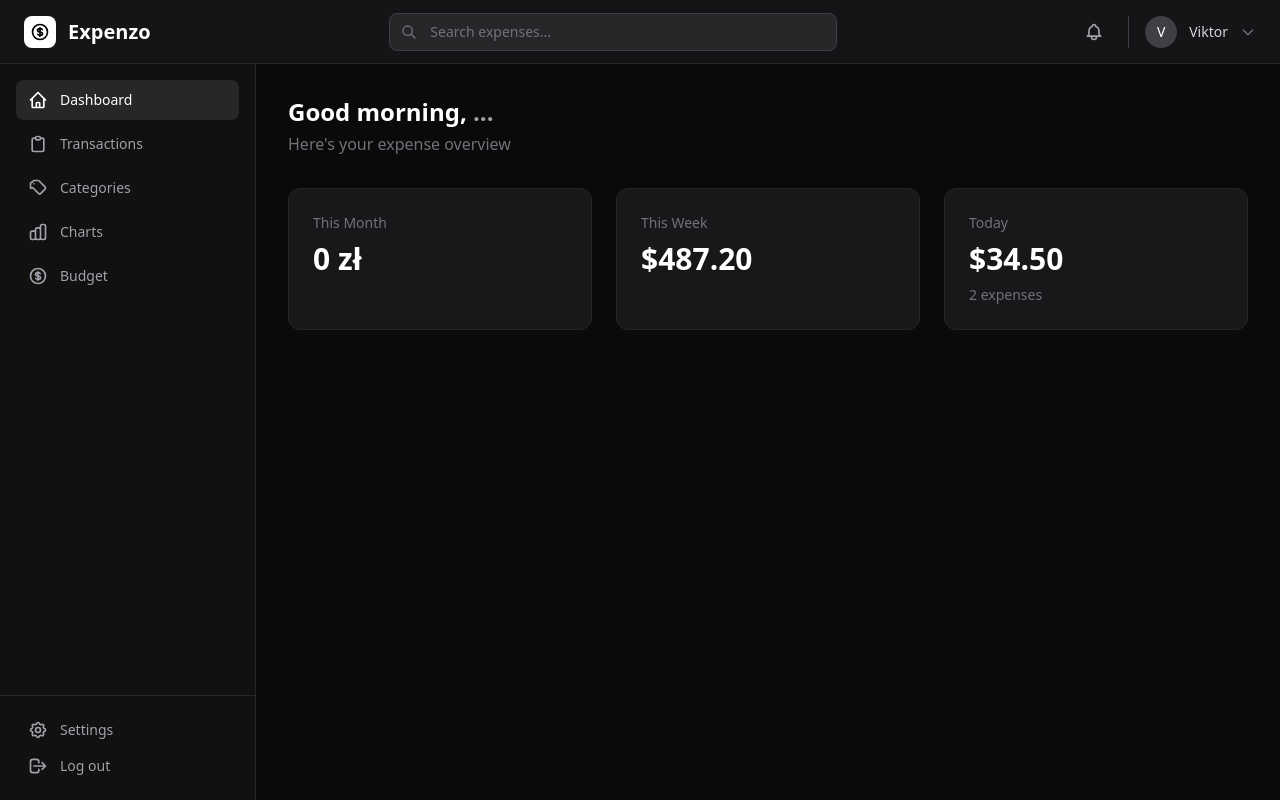
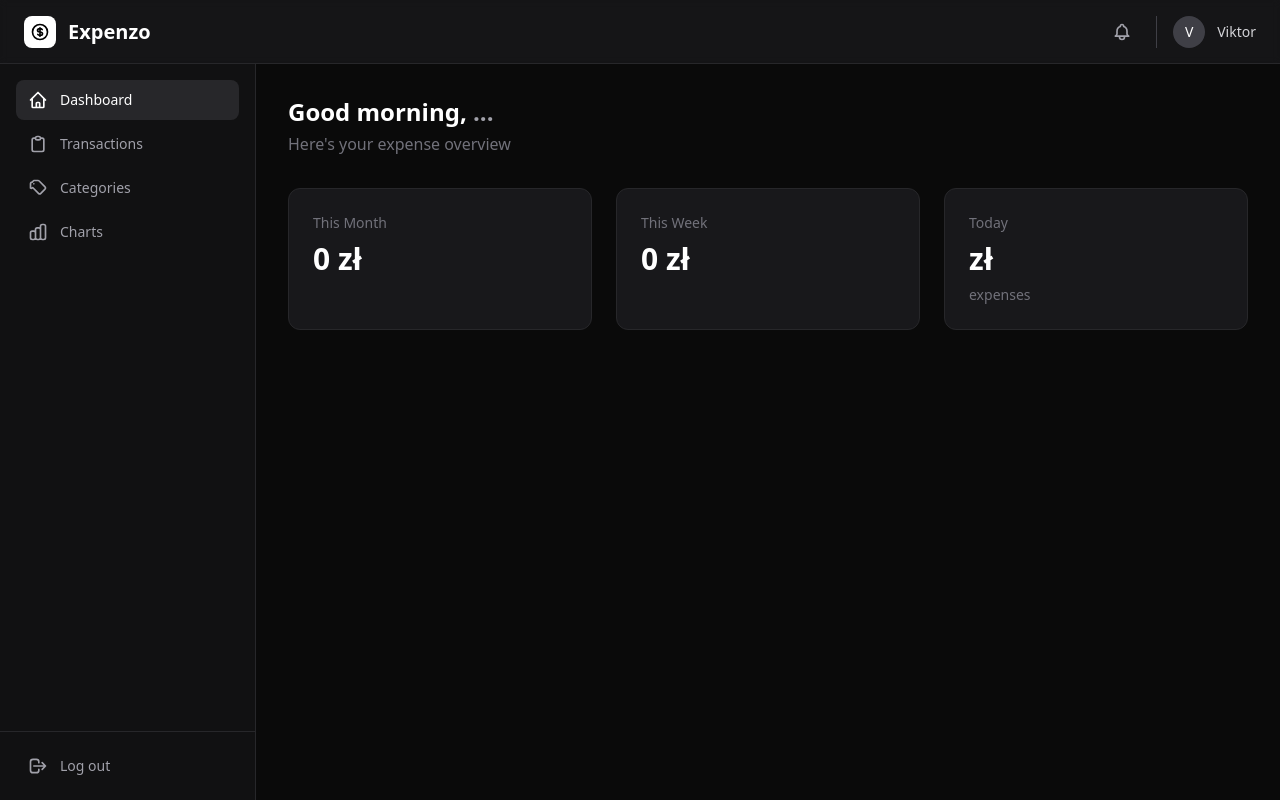
Before and after one commit to Mieszek123/Expense-tracker, a FastAPI app: template frontend/templates/dashboard.html in a window 1280 px wide. Run offline with FastAPI, Linux system fonts and the light colour scheme; the template is opened without the code that fills it, so the values that code supplies are empty; some libraries are stand-ins or nearby versions.

Commit message:
all done!

```diff
--- a/app/routes.py
+++ b/app/routes.py
@@ -1,4 +1,4 @@
-from datetime import datetime, timedelta
+from datetime import datetime, timedelta, timezone
 
 from fastapi import APIRouter, Request, Depends, HTTPException, Response
 from fastapi.templating import Jinja2Templates
@@ -200,3 +200,43 @@
         "sum_expense": sum_expense,
         "sum_income": sum_income
     }
+
+@router.get("/api/week_transactions")
+async def week_transactions(current_user: str = Depends(get_current_user_from_cookie), db: Session = Depends(get_db)):
+    now = datetime.now()
+    seven_days_ago = now - timedelta(days=7)
+
+    transactions = db.query(Transaction).filter(
+        Transaction.user_id == current_user.id,
+        Transaction.created_at >= seven_days_ago
+    ).all()
+
+    sum_expense = sum(t.amount for t in transactions if t.type == "expense") or 0
+    sum_income = sum(t.amount for t in transactions if t.type == "income") or 0
+    sum_all = sum_income - sum_expense
+
+    return {
+        "sum_all": sum_all,
+    }
+
+@router.get("/api/today_transactions")
+async def today_transactions(current_user: str = Depends(get_current_user_from_cookie), db: Session = Depends(get_db)):
+    today_start = datetime.now(timezone.utc).replace(hour=0, minute=0, second=0, microsecond=0)
+    tomorrow_start = today_start + timedelta(days=1)
+
+    transactions = db.query(Transaction).filter(
+        Transaction.user_id == current_user.id,
+        Transaction.created_at >= today_start,
+        Transaction.created_at < tomorrow_start
+    ).all()
+
+    transactions_len = len(transactions)
+
+    sum_expense = sum(t.amount for t in transactions if t.type == "expense") or 0
+    sum_income = sum(t.amount for t in transactions if t.type == "income") or 0
+    sum_all = sum_income - sum_expense
+
+    return {
+        "sum_all": sum_all,
+        "transactions_len": transactions_len
+    }
--- a/frontend/static/app.js
+++ b/frontend/static/app.js
@@ -77,15 +77,21 @@
         const activePage = document.querySelector('.page.active')?.id
 
         if (activePage === 'dashboard') {
-            renderTransactions(allTransactions, 5)  // dashboard = 5
-        } else if (activePage === 'transactions') {
-            renderTransactions(allTransactions)  // transactions = wszystkie
+            renderTransactions(allTransactions, 5)
+        }
+        else if (activePage === 'transactions') {
+            renderTransactions(allTransactions)
+        }
+        else if (activePage === 'charts') {
+            renderChart()
         }
 
+
         await monthTransaction()
+        await weekTransaction()
+        todayTransaction()
 
     } catch (error) {
-        // To pokaże Ci DOKŁADNIE co się wywala i w której linii
         console.error("BŁĄD w loadDashboard:", error)
     }
 
@@ -113,7 +119,6 @@
 }
 
 function navigate(page) {
-    loadDashboard()
     document.querySelectorAll('.page').forEach(p => p.classList.remove('active'))
     document.getElementById(page).classList.add('active')
 
@@ -125,6 +130,14 @@
     document.querySelector(`.nav-btn[data-page="${page}"]`).classList.add('bg-zinc-800', 'text-white')
     document.querySelector(`.nav-btn[data-page="${page}"]`).classList.remove('text-zinc-400')
 
+    if (page === 'dashboard') {
+        loadDashboard()
+    } else if (page === 'transactions') {
+        loadDashboard()
+    } else if (page === 'charts') {
+        loadDashboard()
+        setTimeout(() => renderChart(), 100)
+    }
 }
 
 async function addTransaction() {
@@ -141,7 +154,6 @@
     })
 
     if (res.ok) {
-        // Wyczyść formularz
         document.getElementById("transaction_name").value = ""
         document.getElementById("transaction_amount").value = ""
         document.getElementById("category_select").value = ""
@@ -176,4 +188,124 @@
     }
 }
 
+async function weekTransaction() {
+
+
+    const res = await fetch("/api/week_transactions")
+    const data = await res.json()
+
+    document.getElementById("this-week").textContent = data.sum_all
+
+    const fromLastWeek = document.getElementById("from-last-week")
+
+    if (data.sum_all >= 0) {
+        fromLastWeek.textContent = "You're saving money :)"
+        fromLastWeek.classList.remove('text-red-400')
+        fromLastWeek.classList.add('text-green-400')
+    } else {
+        fromLastWeek.textContent = "You're spending money :("
+        fromLastWeek.classList.remove('text-green-400')
+        fromLastWeek.classList.add('text-red-400')
+    }
+}
+
+async function todayTransaction() {
+
+
+    const res = await fetch("/api/today_transactions")
+    const data = await res.json()
+
+    document.getElementById("this-day").textContent = data.sum_all
+
+    document.getElementById("this-day-len").textContent = data.transactions_len
+
+}
+
+let chartInstance = null;
+
+async function renderChart() {
+    if (chartInstance) {
+        chartInstance.destroy()
+    }
+
+    const res = await fetch("/api/data")
+    const data = await res.json()
+
+    const categoryTotals = {}
+    const categoryColors = {}
+
+    data.transactions.forEach(t => {
+        if (t.type === 'expense') {
+            const categoryName = t.category || 'Unknown'
+
+            if (!categoryTotals[categoryName]) {
+                categoryTotals[categoryName] = 0
+                categoryColors[categoryName] = t.category_color || '#FF6B6B'
+            }
+            categoryTotals[categoryName] += Math.abs(t.amount)
+        }
+    })
+
+    if (Object.keys(categoryTotals).length === 0) {
+        return
+    }
+
+    const labels = Object.keys(categoryTotals)
+    const amounts = Object.values(categoryTotals)
+    const colors = labels.map(cat => categoryColors[cat] || '#FF6B6B')
+
+    const ctx = document.getElementById('myChart')
+
+    chartInstance = new Chart(ctx, {
+        type: 'bar',
+        data: {
+            labels: labels,
+            datasets: [{
+                label: 'Wydatki według kategorii',
+                data: amounts,
+                backgroundColor: colors,
+                borderColor: colors.map(c => c + '80'),
+                borderWidth: 1
+            }]
+        },
+        options: {
+            responsive: true,
+            maintainAspectRatio: false,
+            plugins: {
+                legend: {
+                    display: true,
+                    position: 'top',
+                },
+                title: {
+                    display: true,
+                    text: 'Wydatki według kategorii'
+                }
+            },
+            scales: {
+                y: {
+                    beginAtZero: true,
+                    title: {
+                        display: true,
+                        text: 'Kwota (zł)'
+                    }
+                },
+                x: {
+                    title: {
+                        display: true,
+                        text: 'Kategoria'
+                    }
+                }
+            }
+        }
+    })
+}
+
+async function logOut(){
+    const res = await fetch("/api/logout")
+    if (res.ok || res.status === 303) {
+        window.location.href = "/login"
+    }
+}
+
+
 document.addEventListener('DOMContentLoaded', loadDashboard)
--- a/frontend/templates/dashboard.html
+++ b/frontend/templates/dashboard.html
@@ -5,7 +5,9 @@
     <meta name="viewport" content="width=device-width, initial-scale=1.0">
     <title>Dashboard - Expenzo</title>
     <script src="https://cdn.tailwindcss.com"></script>
+    <script src="https://cdn.jsdelivr.net/npm/chart.js"></script>
     <script src="/static/app.js"></script>
+
     <style>
         body { background-color: #0a0a0a; }
         .page { display: none; }
@@ -31,15 +33,6 @@
                 <span class="text-xl font-semibold">Expenzo</span>
             </div>
 
-            <!-- Search -->
-            <div class="hidden md:flex items-center flex-1 max-w-md mx-8">
-                <div class="relative w-full">
-                    <svg class="absolute left-3 top-1/2 -translate-y-1/2 w-4 h-4 text-zinc-500" fill="none" stroke="currentColor" viewBox="0 0 24 24">
-                        <path stroke-linecap="round" stroke-linejoin="round" stroke-width="2" d="M21 21l-6-6m2-5a7 7 0 11-14 0 7 7 0 0114 0z"/>
-                    </svg>
-                    <input type="text" placeholder="Search expenses..." class="w-full bg-zinc-800 border border-zinc-700 rounded-lg pl-10 pr-4 py-2 text-sm text-white placeholder-zinc-500 focus:outline-none focus:border-zinc-600">
-                </div>
-            </div>
 
             <!-- User -->
             <div class="flex items-center gap-4">
@@ -51,9 +44,6 @@
                 <div class="flex items-center gap-3 pl-4 border-l border-zinc-700">
                     <div id="nav_letter" class="w-8 h-8 bg-zinc-700 rounded-full flex items-center justify-center text-sm font-medium">V</div>
                     <span id="nav_username" class="text-sm text-zinc-300 hidden sm:block">Viktor</span>
-                    <svg class="w-4 h-4 text-zinc-500" fill="none" stroke="currentColor" viewBox="0 0 24 24">
-                        <path stroke-linecap="round" stroke-linejoin="round" stroke-width="2" d="M19 9l-7 7-7-7"/>
-                    </svg>
                 </div>
             </div>
         </div>
@@ -84,30 +74,17 @@
                     </svg>
                     <span class="text-sm">Categories</span>
                 </button>
-                <button class="flex items-center gap-3 px-3 py-2.5 text-zinc-400 hover:text-white hover:bg-zinc-800/50 rounded-lg transition-colors w-full">
+                <button onclick="navigate('charts')" data-page="charts" class="nav-btn flex flex items-center gap-3 px-3 py-2.5 text-zinc-400 hover:text-white hover:bg-zinc-800/50 rounded-lg transition-colors w-full">
                     <svg class="w-5 h-5" fill="none" stroke="currentColor" viewBox="0 0 24 24">
                         <path stroke-linecap="round" stroke-linejoin="round" stroke-width="2" d="M9 19v-6a2 2 0 00-2-2H5a2 2 0 00-2 2v6a2 2 0 002 2h2a2 2 0 002-2zm0 0V9a2 2 0 012-2h2a2 2 0 012 2v10m-6 0a2 2 0 002 2h2a2 2 0 002-2m0 0V5a2 2 0 012-2h2a2 2 0 012 2v14a2 2 0 01-2 2h-2a2 2 0 01-2-2z"/>
                     </svg>
                     <span class="text-sm">Charts</span>
                 </button>
-                <button class="flex items-center gap-3 px-3 py-2.5 text-zinc-400 hover:text-white hover:bg-zinc-800/50 rounded-lg transition-colors w-full">
-                    <svg class="w-5 h-5" fill="none" stroke="currentColor" viewBox="0 0 24 24">
-                        <path stroke-linecap="round" stroke-linejoin="round" stroke-width="2" d="M12 8c-1.657 0-3 .895-3 2s1.343 2 3 2 3 .895 3 2-1.343 2-3 2m0-8c1.11 0 2.08.402 2.599 1M12 8V7m0 1v8m0 0v1m0-1c-1.11 0-2.08-.402-2.599-1M21 12a9 9 0 11-18 0 9 9 0 0118 0z"/>
-                    </svg>
-                    <span class="text-sm">Budget</span>
-                </button>
             </div>
         </div>
 
         <div class="absolute bottom-0 left-0 right-0 p-4 border-t border-zinc-800">
-            <button class="flex items-center gap-3 px-3 py-2 text-zinc-400 hover:text-white hover:bg-zinc-800/50 rounded-lg transition-colors w-full">
-                <svg class="w-5 h-5" fill="none" stroke="currentColor" viewBox="0 0 24 24">
-                    <path stroke-linecap="round" stroke-linejoin="round" stroke-width="2" d="M10.325 4.317c.426-1.756 2.924-1.756 3.35 0a1.724 1.724 0 002.573 1.066c1.543-.94 3.31.826 2.37 2.37a1.724 1.724 0 001.065 2.572c1.756.426 1.756 2.924 0 3.35a1.724 1.724 0 00-1.066 2.573c.94 1.543-.826 3.31-2.37 2.37a1.724 1.724 0 00-2.572 1.065c-.426 1.756-2.924 1.756-3.35 0a1.724 1.724 0 00-2.573-1.066c-1.543.94-3.31-.826-2.37-2.37a1.724 1.724 0 00-1.065-2.572c-1.756-.426-1.756-2.924 0-3.35a1.724 1.724 0 001.066-2.573c-.94-1.543.826-3.31 2.37-2.37.996.608 2.296.07 2.572-1.065z"/>
-                    <path stroke-linecap="round" stroke-linejoin="round" stroke-width="2" d="M15 12a3 3 0 11-6 0 3 3 0 016 0z"/>
-                </svg>
-                <span class="text-sm">Settings</span>
-            </button>
-            <button class="flex items-center gap-3 px-3 py-2 text-zinc-400 hover:text-red-400 hover:bg-zinc-800/50 rounded-lg transition-colors w-full">
+            <button onclick="logOut()" class="flex items-center gap-3 px-3 py-2 text-zinc-400 hover:text-red-400 hover:bg-zinc-800/50 rounded-lg transition-colors w-full">
                 <svg class="w-5 h-5" fill="none" stroke="currentColor" viewBox="0 0 24 24">
                     <path stroke-linecap="round" stroke-linejoin="round" stroke-width="2" d="M17 16l4-4m0 0l-4-4m4 4H7m6 4v1a3 3 0 01-3 3H6a3 3 0 01-3-3V7a3 3 0 013-3h4a3 3 0 013 3v1"/>
                 </svg>
@@ -134,13 +111,13 @@
                 </div>
                 <div class="bg-zinc-900 border border-zinc-800 rounded-xl p-6">
                     <div class="text-sm text-zinc-500 mb-2">This Week</div>
-                    <div class="text-3xl font-bold">$487.20</div>
-                    <div class="text-sm text-green-400 mt-2"></div>
+                    <div id="this-week" class="text-3xl font-bold">0<span> zł</span></div>
+                    <div id="from-last-week" class="text-sm text-green-400 mt-2"></div>
                 </div>
                 <div class="bg-zinc-900 border border-zinc-800 rounded-xl p-6">
                     <div class="text-sm text-zinc-500 mb-2">Today</div>
-                    <div class="text-3xl font-bold">$34.50</div>
-                    <div class="text-sm text-zinc-500 mt-2">2 expenses</div>
+                    <div class="text-3xl font-bold"><span id="this-day"></span> zł</div>
+                    <div class="text-sm text-zinc-500 mt-2"><span id="this-day-len"></span> expenses</div>
                 </div>
             </div>
 
@@ -289,6 +266,20 @@
             </div>
         </section>
 
+        <section id="charts" class="page p-8">
+            <div class="mb-8">
+                <h1 class="text-2xl font-semibold">Charts</h1>
+                <p class="text-zinc-500 mt-1">Your spending overview</p>
+            </div>
+
+            <div class="bg-zinc-900 border border-zinc-800 rounded-xl p-6">
+                <!-- Dodaj kontener z określoną wysokością -->
+                <div style="position: relative; height: 400px; width: 100%;">
+                    <canvas id="myChart"></canvas>
+                </div>
+            </div>
+        </section>
+
     </main>
 
 
--- a/pyproject.toml
+++ b/pyproject.toml
@@ -6,6 +6,7 @@
 requires-python = ">=3.12"
 dependencies = [
     "bcrypt>=5.0.0",
+    "dotenv>=0.9.9",
     "fastapi>=0.136.1",
     "jinja2>=3.1.6",
     "pydantic[email]>=2.13.3",
```
Also changed, not shown: app/tokens.py (+9 -3 lines), README.md, database.db, 3 other files.
